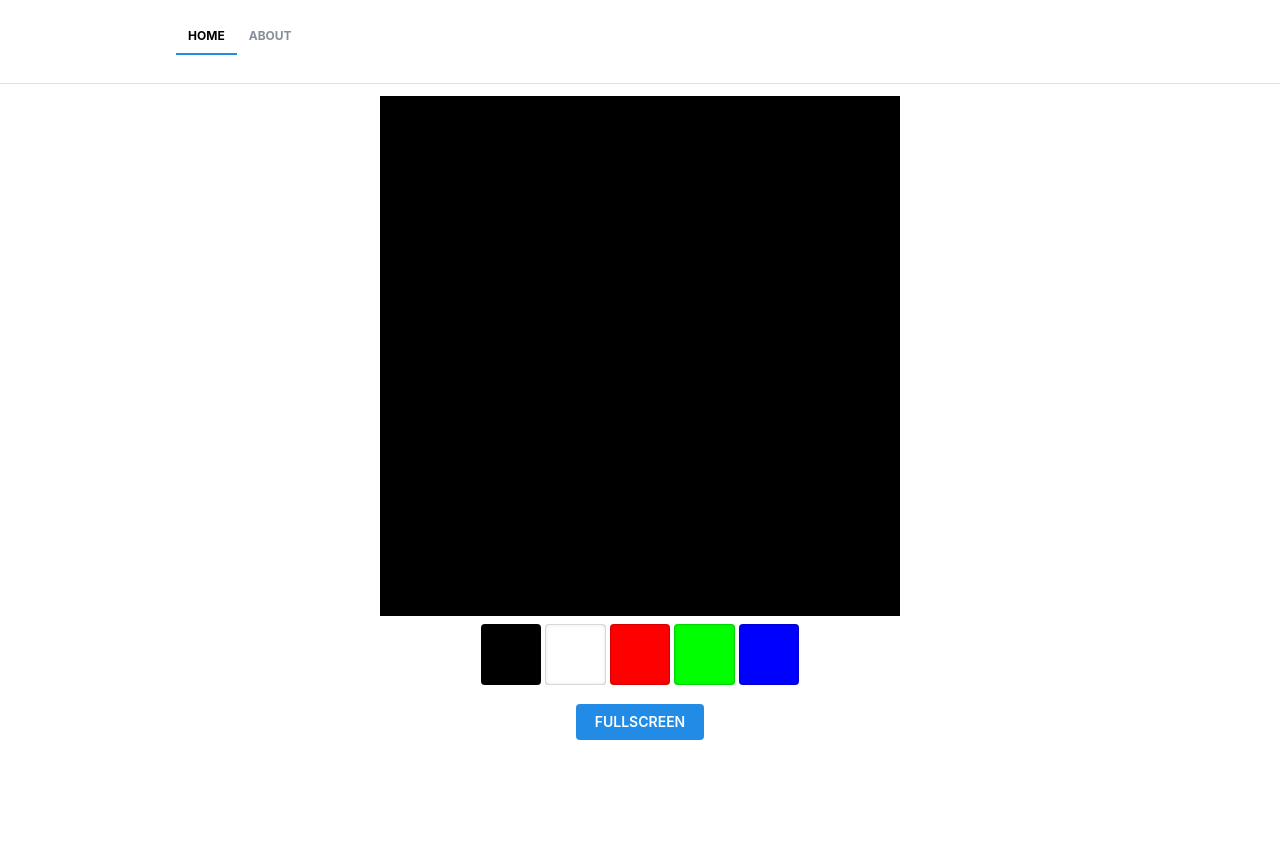
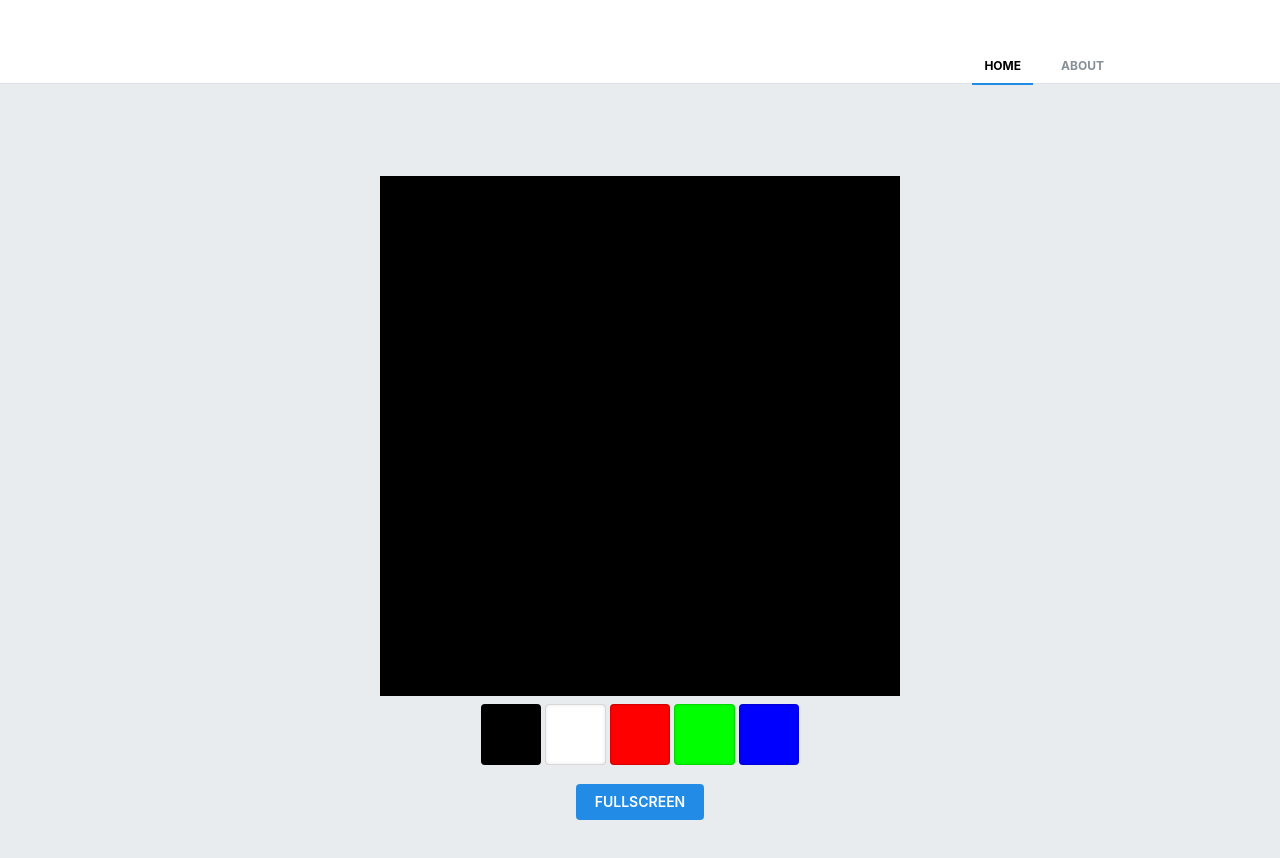
Before and after one commit to zhukovsergei/blackscreen, a React (Vite) app in the folder app/: page / in a window 1280 px wide. Shown: the top 858 px of the page. Before the commit the page ends 816 px from the top, so only its background shows below. Built offline with nearby package versions, Linux system fonts and the light colour scheme.

Commit message:
Reworked header

```diff
--- a/app/src/App.tsx
+++ b/app/src/App.tsx
@@ -1,5 +1,5 @@
 import "@mantine/core/styles.css";
-import { MantineProvider } from "@mantine/core";
+import {Box, MantineProvider} from "@mantine/core";
 import { theme } from "./theme";
 import {BrowserRouter} from "react-router-dom";
 import {AppRoutes} from "./AppRoutes.tsx";
@@ -8,11 +8,15 @@ import {Layout} from "./Components/Layout/Layout.tsx";
 export default function App() {
   return (
       <MantineProvider theme={theme}>
-          <BrowserRouter>
-              <Layout>
-                  <AppRoutes />
-              </Layout>
-          </BrowserRouter>
+          <Box bg="gray.2" style={{ minHeight: "100vh" }}>
+              <BrowserRouter>
+                  <Layout>
+                      <AppRoutes />
+                  </Layout>
+              </BrowserRouter>
+          </Box>
+
       </MantineProvider>
+
   );
 }
--- a/app/src/Components/Layout/Header/Header.module.css
+++ b/app/src/Components/Layout/Header/Header.module.css
@@ -18,6 +18,8 @@
   display: flex;
   flex-direction: column;
   justify-content: space-between;
+  transform: translateY(30px);
+
 }
 
 .mainLinks {
--- a/app/src/Components/Layout/Header/Header.tsx
+++ b/app/src/Components/Layout/Header/Header.tsx
@@ -1,6 +1,5 @@
 import { useState, useEffect } from 'react';
-import { Anchor, Box, Burger, Container, Group } from '@mantine/core';
-import { useDisclosure } from '@mantine/hooks';
+import { Anchor, Box, Container, Group } from '@mantine/core';
 import { Link, useLocation } from 'react-router-dom';
 import classes from './Header.module.css';
 
@@ -10,7 +9,7 @@ const mainLinks = [
 ];
 
 export function AppHeader() {
-    const [opened, { toggle }] = useDisclosure(false);
+    // const [opened, { toggle }] = useDisclosure(false);
     const location = useLocation();
     const [active, setActive] = useState(0);
 
@@ -35,18 +34,11 @@ export function AppHeader() {
     return (
         <header className={classes.header}>
             <Container className={classes.inner}>
-                <Box className={classes.links} visibleFrom="sm">
-                    <Group gap={0} justify="flex-end" className={classes.mainLinks}>
+                <Box ml="auto" className={classes.links} >
+                    <Group justify="flex-end" className={classes.mainLinks}>
                         {mainItems}
                     </Group>
                 </Box>
-                <Burger
-                    opened={opened}
-                    onClick={toggle}
-                    className={classes.burger}
-                    size="sm"
-                    hiddenFrom="sm"
-                />
             </Container>
         </header>
     );
--- a/app/src/Pages/Home.tsx
+++ b/app/src/Pages/Home.tsx
@@ -18,6 +18,7 @@ export function Home() {
                     ref={ref}
                     w={520}
                     h={520}
+                    mt={"5rem"}
                     bg={ color }
                     mx="auto"
                     onClick={() => toggleFullscreen()}
```
Lines whose indentation alone changed are shown as unchanged.
